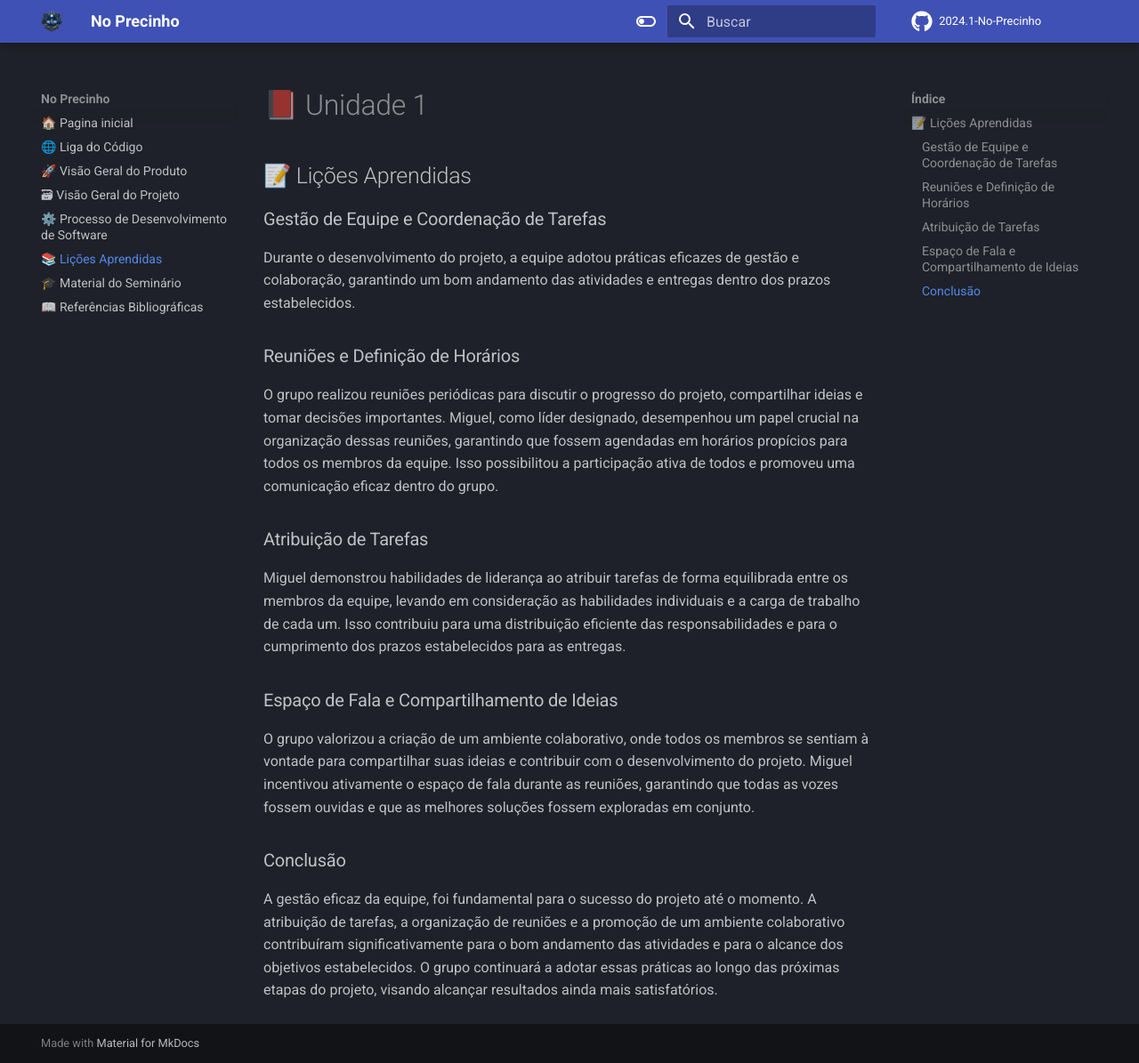
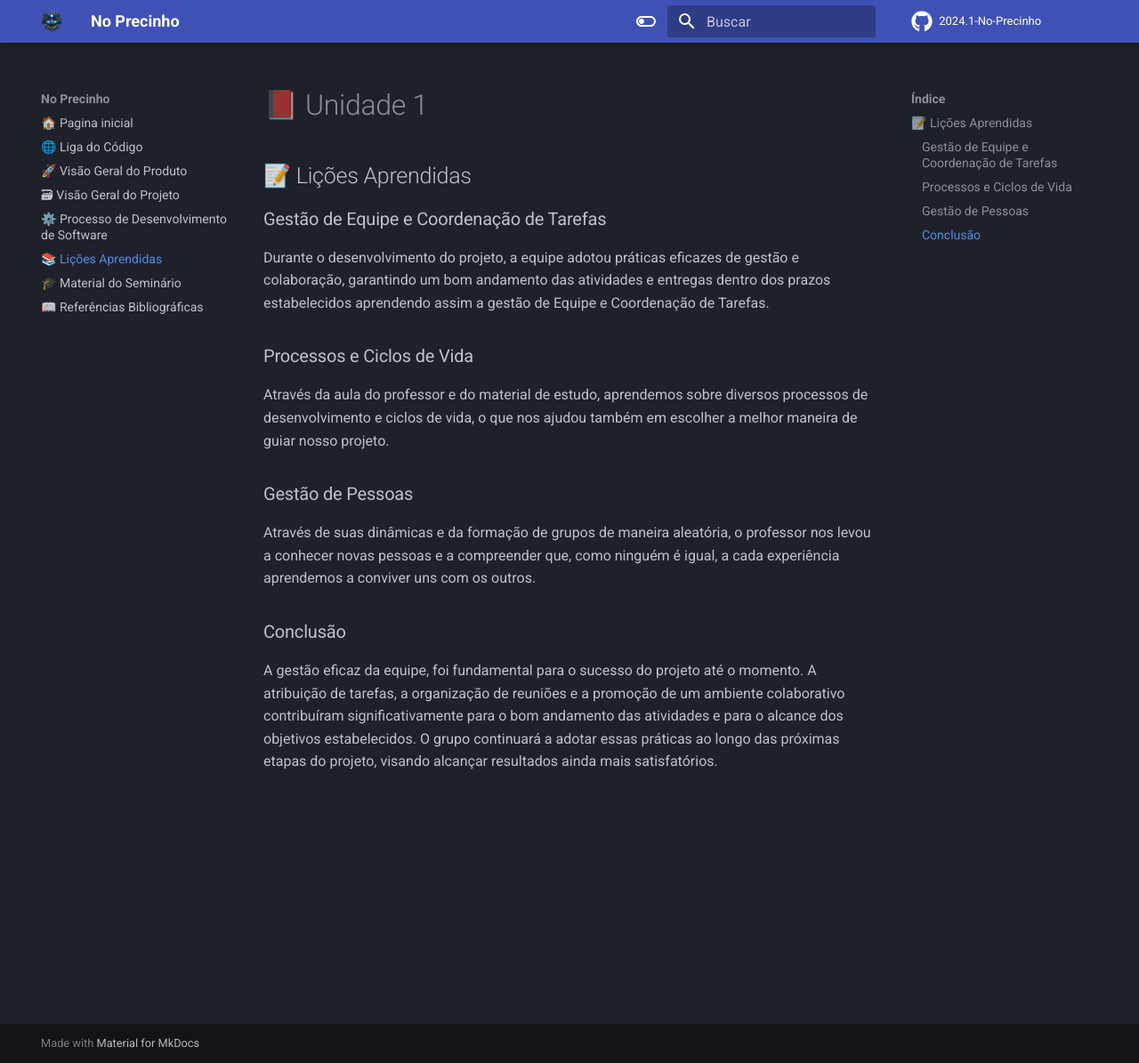
Before and after one commit to mdsreq-fga-unb/2024.1-No-Precinho, an MkDocs documentation site: the page built from docs/docs/licoes-aprendidas.md, in a window 1280 px wide and 1195 px high. Shown: the whole window at 89% size. Built offline with MkDocs 1.6.1 and Material for MkDocs 9.7.7, drawn with Linux system fonts in a browser that asks for light colours; comment, search, counter and statistics services are not loaded.

Commit message:
Update licoes-aprendidas.md

```diff
--- a/docs/docs/licoes-aprendidas.md
+++ b/docs/docs/licoes-aprendidas.md
@@ -4,19 +4,16 @@
 
 ### Gestão de Equipe e Coordenação de Tarefas
 
-Durante o desenvolvimento do projeto, a equipe adotou práticas eficazes de gestão e colaboração, garantindo um bom andamento das atividades e entregas dentro dos prazos estabelecidos.
+Durante o desenvolvimento do projeto, a equipe adotou práticas eficazes de gestão e colaboração, garantindo um bom andamento das atividades e entregas dentro dos prazos estabelecidos aprendendo assim a gestão de Equipe e Coordenação de Tarefas.
 
-### Reuniões e Definição de Horários
+### Processos e Ciclos de Vida
 
-O grupo realizou reuniões periódicas para discutir o progresso do projeto, compartilhar ideias e tomar decisões importantes. Miguel, como líder designado, desempenhou um papel crucial na organização dessas reuniões, garantindo que fossem agendadas em horários propícios para todos os membros da equipe. Isso possibilitou a participação ativa de todos e promoveu uma comunicação eficaz dentro do grupo.
+Através da aula do professor e do material de estudo, aprendemos sobre diversos processos de desenvolvimento e ciclos de vida, o que nos ajudou também em escolher a melhor maneira de guiar nosso projeto.
 
-### Atribuição de Tarefas
+### Gestão de Pessoas
 
-Miguel demonstrou habilidades de liderança ao atribuir tarefas de forma equilibrada entre os membros da equipe, levando em consideração as habilidades individuais e a carga de trabalho de cada um. Isso contribuiu para uma distribuição eficiente das responsabilidades e para o cumprimento dos prazos estabelecidos para as entregas.
+Através de suas dinâmicas e da formação de grupos de maneira aleatória, o professor nos levou a conhecer novas pessoas e a compreender que, como ninguém é igual, a cada experiência aprendemos a conviver uns com os outros.
 
-### Espaço de Fala e Compartilhamento de Ideias
-
-O grupo valorizou a criação de um ambiente colaborativo, onde todos os membros se sentiam à vontade para compartilhar suas ideias e contribuir com o desenvolvimento do projeto. Miguel incentivou ativamente o espaço de fala durante as reuniões, garantindo que todas as vozes fossem ouvidas e que as melhores soluções fossem exploradas em conjunto.
 
 ### Conclusão
 
```
